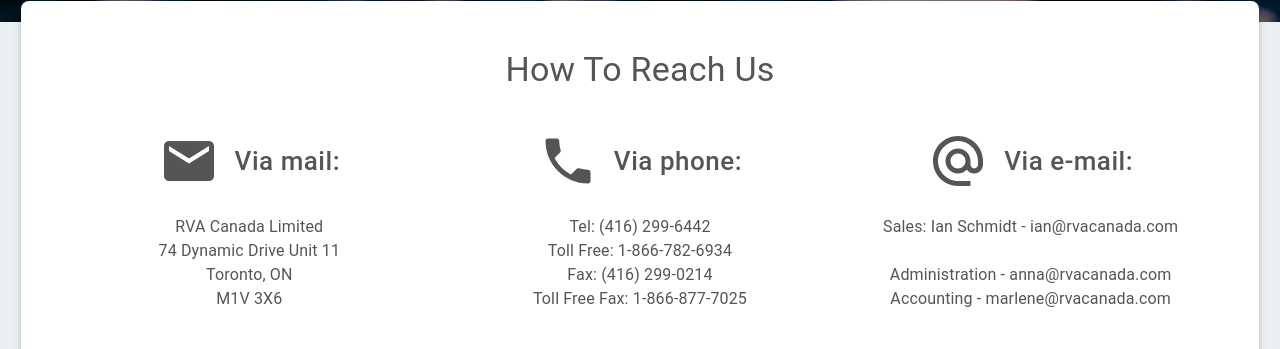
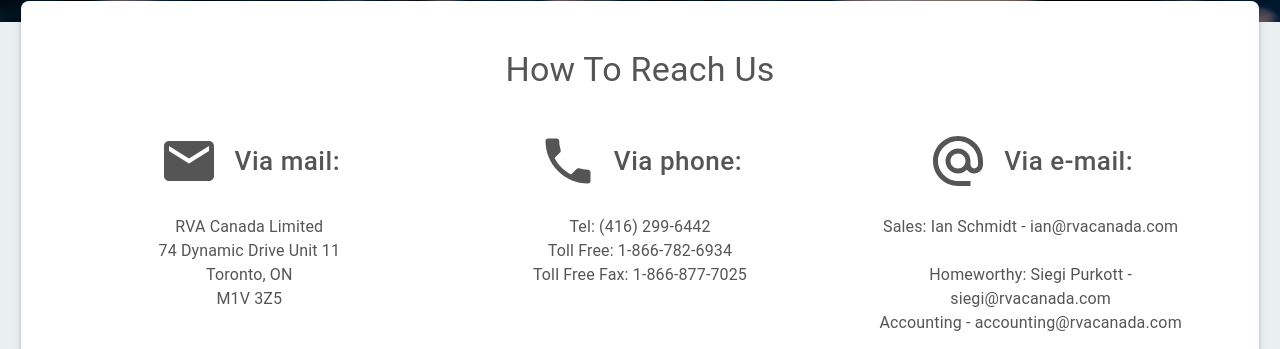
Before and after one commit to jamescraig/rvacanada, a Gatsby site: page /contact in a window 1280 px wide. Shown: the part 768-1117 px from the top of the page. Built offline with nearby package versions, Linux system fonts and the light colour scheme; Gatsby itself is replaced by a stand-in of ours; grey boxes are pictures that could not be loaded.

Commit message:
update contact info

```diff
--- a/src/pages/contact.js
+++ b/src/pages/contact.js
@@ -271,7 +271,7 @@
                         RVA Canada Limited <br />
                         74 Dynamic Drive Unit 11 <br />
                         Toronto, ON <br />
-                        M1V 3X6
+                        M1V 3Z5
                       </Typography>
                     </div>
                   </GridItem>
@@ -287,7 +287,6 @@
                       <Typography variant="body1">
                         Tel: (416) 299-6442 <br />
                         Toll Free: 1-866-782-6934 <br />
-                        Fax: (416) 299-0214 <br />
                         Toll Free Fax: 1-866-877-7025
                       </Typography>
                     </div>
@@ -303,8 +302,8 @@
                     <div>
                       <Typography variant="body1">
                         Sales: Ian Schmidt - <a className={classes.emailLink} href="mailto:ian@rvacanada.com">ian@rvacanada.com</a> <br /><br />
-                        Administration - <a className={classes.emailLink} href="mailto:anna@rvacanada.com">anna@rvacanada.com</a> <br />
-                        Accounting - <a className={classes.emailLink} href="mailto:marlene@rvacanada.com">marlene@rvacanada.com</a>
+                        Homeworthy: Siegi Purkott - <a className={classes.emailLink} href="mailto:siegi@rvacanada.com">siegi@rvacanada.com</a> <br />
+                        Accounting - <a className={classes.emailLink} href="mailto:accounting@rvacanada.com">accounting@rvacanada.com</a>
                       </Typography>
                     </div>
                   </GridItem>
```
